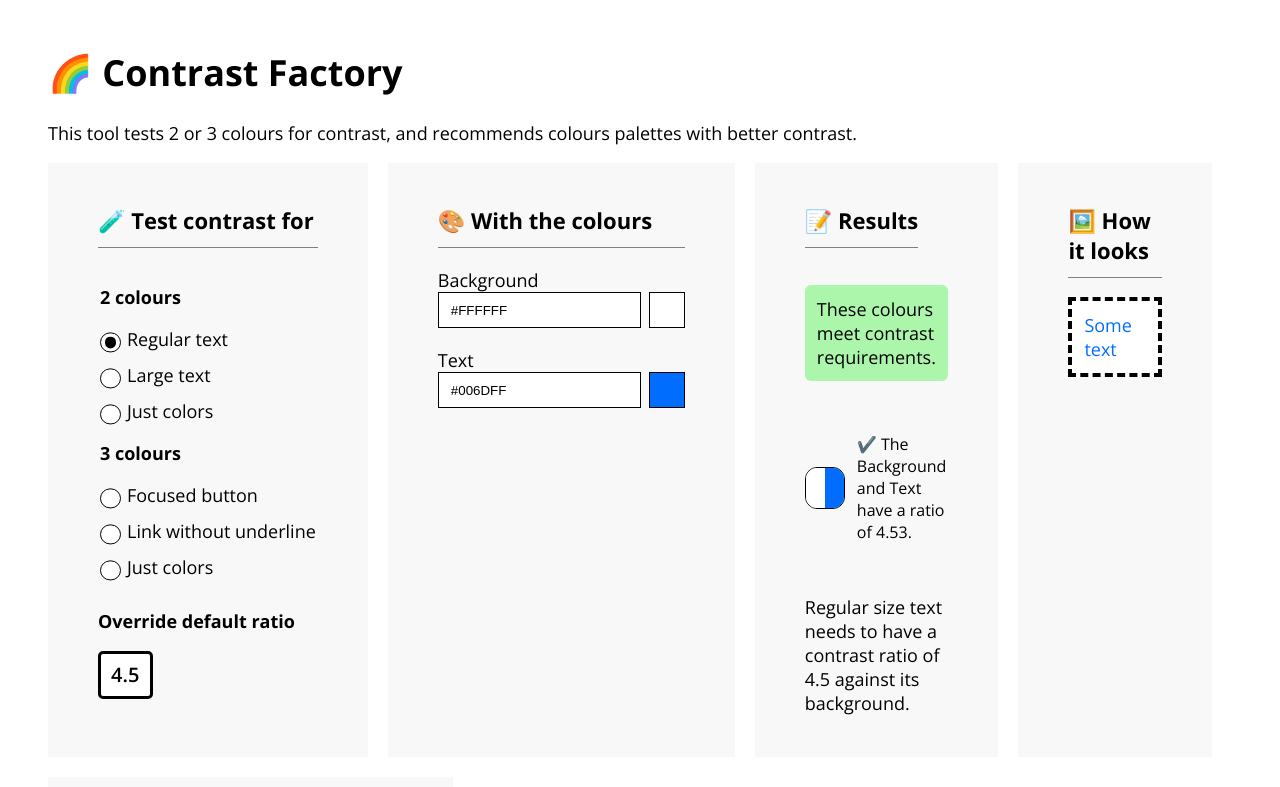
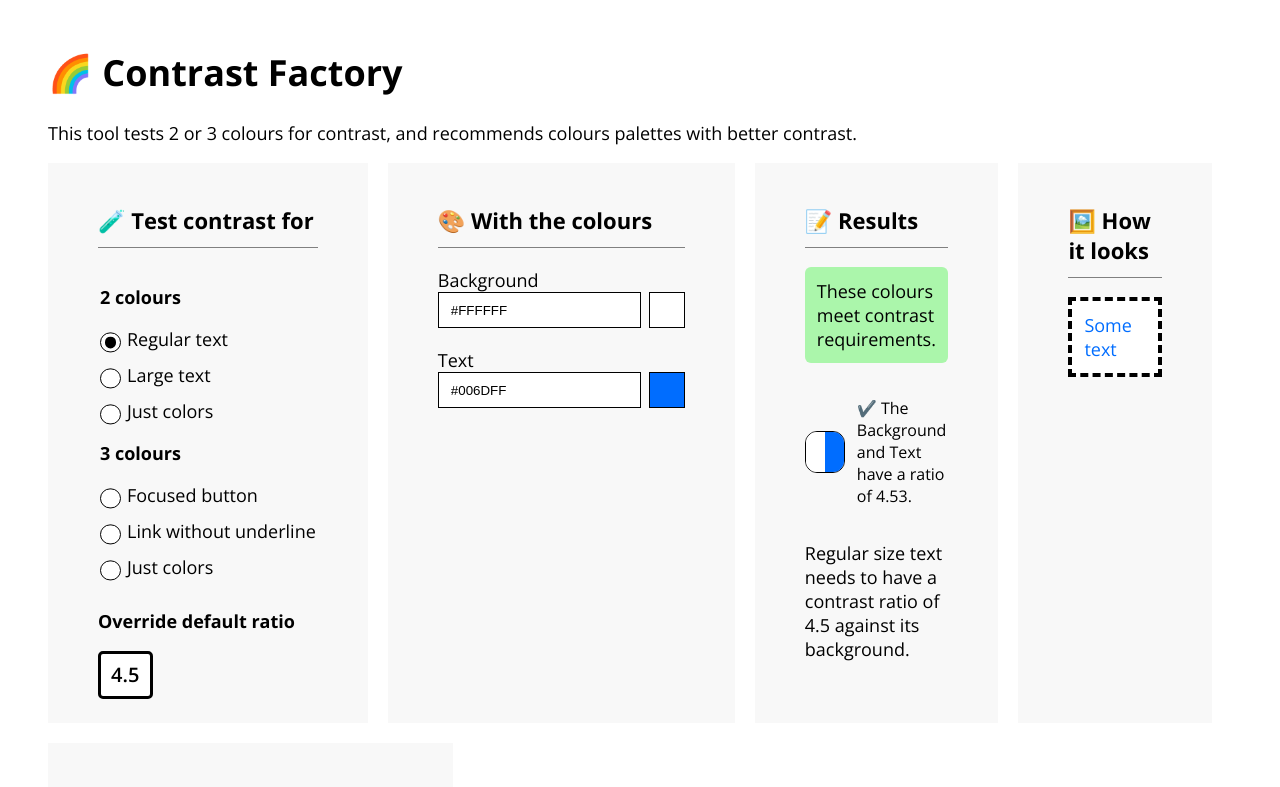
Before and after one commit to tichaelmurvey/3-way-contrast-rec, a React (Create React App) app: page / in a window 1280 px wide. Shown: the top 787 px of the page. Built offline with nearby package versions, Linux system fonts and the light colour scheme.

Commit message:
fixed display of results

```diff
--- a/src/App.css
+++ b/src/App.css
@@ -19,7 +19,6 @@ body{
     flex: 1 1 10rem;
     min-width: min-content;
     max-width: fit-content;
-
 }
 
 .example-list div{
@@ -27,6 +26,9 @@ body{
 }
 h2 {
     font-size: 22px;
+}
+.section h2{
+    width: 100%;
 }
 
 h3 {
@@ -165,7 +167,7 @@ input[type="radio"] {
     font-weight: 400;
     padding: 12px;
     border-radius: 6px;
-    width: 100%;
+    width: fit-content;
 }
 
 .passfail.pass {
--- a/src/components/results.js
+++ b/src/components/results.js
@@ -12,7 +12,7 @@ export default function Results({test, colors}){
       console.log(compliant);
     }
     return(
-    <div className="section results">
+    <div className="section testResults">
     <h2>📝 Results</h2>
       <p className={compliant ? "passfail pass" : "passfail fail"}>
       These colours {compliant ? "meet" : "do not meet"} contrast requirements.
```
